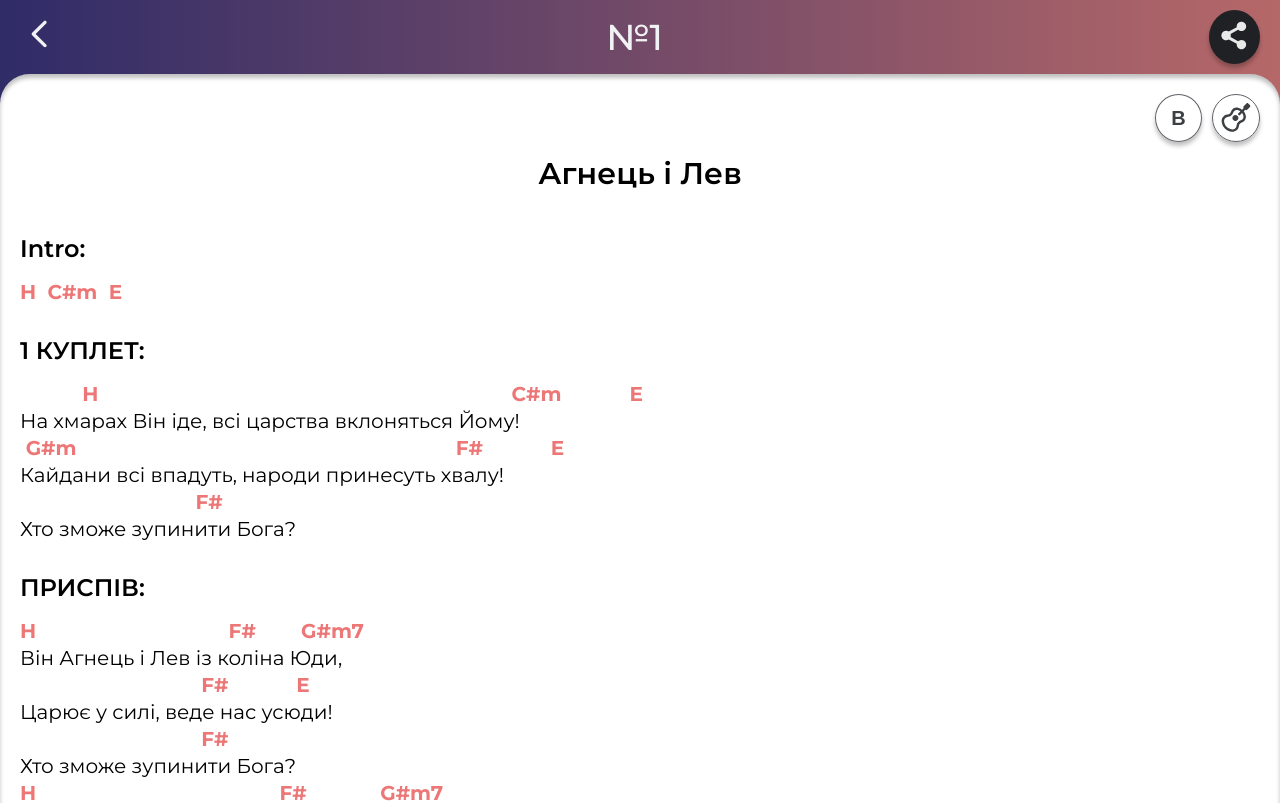
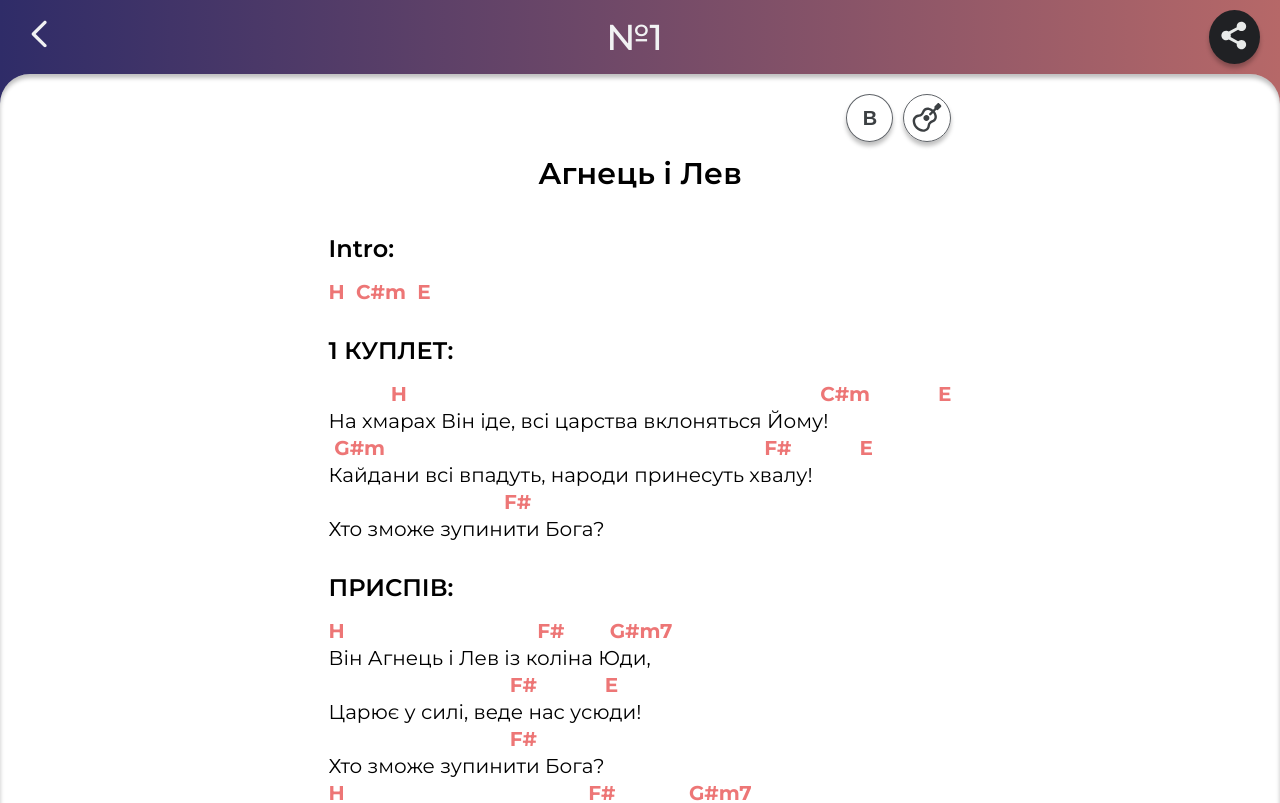
Before and after one commit to UncleLev/worship, a Next.js app: page /song/0 in a window 1280 px wide. Shown: the top 803 px of the page. Built offline with nearby package versions, Linux system fonts and the light colour scheme.

Commit message:
[ui] laptop + metadata

```diff
--- a/src/app/_components/filter/filter.module.scss
+++ b/src/app/_components/filter/filter.module.scss
@@ -3,7 +3,6 @@
 .container {
     padding: 7px 0;
     display: grid;
-    border-bottom: 1px solid color(grey, 200);
 }
 
 .btn {
--- a/src/app/page.module.scss
+++ b/src/app/page.module.scss
@@ -27,6 +27,10 @@
     &__content {
         display: block;
         height: calc(100vh - 80px);
+        @include laptop {
+            max-width: 670px;
+            margin: 0 auto;
+        }
     }
 
     &__search {
@@ -51,7 +55,7 @@
     margin-inline: auto;
     border: 1px solid color(grey);
     box-shadow: 0px 4px 4px 0px rgba(0, 0, 0, 0.25);
-    &> {
+    & > {
         svg {
             width: 30px;
             height: 30px;
--- a/src/app/song/[id]/_components/song-view/song-view.tsx
+++ b/src/app/song/[id]/_components/song-view/song-view.tsx
@@ -33,7 +33,7 @@ const SongView = ({ className, song }: SongViewType) => {
         const hide = localStorage.getItem(hideKey) === "true";
         setHideChords(hide);
         setSelectedKey(song.key);
-    }, []);
+    }, [song.key]);
 
     return (
         <div className={cs(styles.song, className)}>
--- a/src/app/song/[id]/page.module.scss
+++ b/src/app/song/[id]/page.module.scss
@@ -19,58 +19,20 @@
     @include backgroundGradient;
 }
 
-.songContainer {
-    min-height: calc(100vh - 85px);
-    padding: 40px 20px;
-    background: color(white);
-    box-shadow: 0px 4px 4px 0px rgba(0, 0, 0, 0.25) inset;
-    border-radius: 30px 30px 0px 0px;
-}
-
-.song {
-    min-height: calc(100vh - 85px);
-    display: flex;
-    padding: 40px 20px;
-    flex-direction: column;
-    align-items: center;
-    gap: 25px;
-    flex-shrink: 0;
-    border-radius: 30px 30px 0px 0px;
-    background: color(white);
-    box-shadow: 0px 4px 4px 0px rgba(0, 0, 0, 0.25) inset;
-    &__title {
-        color: color(text);
-        font-size: 30px;
-        font-style: normal;
-        font-weight: 600;
-        line-height: 40px; /* 111.111% */
-        margin-bottom: 10px;
+.songList {
+    &__wrapper {
+        display: grid;
+        justify-content: center;
+        background: color(white);
+        border-radius: 30px 30px 0px 0px;
+        box-shadow: 0px 4px 4px 0px rgba(0, 0, 0, 0.25) inset;
+    }
+    &__container {
+        min-height: calc(100vh - 85px);
+        padding: 40px 20px;
+        border-radius: 30px 30px 0px 0px;
+        @include laptop {
+            max-width: 700px;
+        }
     }
 }
-
-.block {
-    display: flex;
-    width: 100%;
-    flex-direction: column;
-    align-items: flex-start;
-    gap: 10px;
-
-    &__title {
-        color: color(text);
-        font-size: 24px;
-        font-style: normal;
-        font-weight: 600;
-        line-height: 40px; /* 166.667% */
-    }
-    &__text {
-        // color: var(--text, #000);
-        // font-family: Montserrat;
-        display: grid;
-        color: color(text);
-        font-size: 20px;
-        font-style: normal;
-        font-weight: 400;
-        line-height: 27px;
-        white-space: pre-wrap;
-    }
-}
--- a/src/app/song/[id]/page.tsx
+++ b/src/app/song/[id]/page.tsx
@@ -6,7 +6,10 @@ import styles from "./page.module.scss";
 
 import { SongType } from "@/shared/types";
 
+import { getFirstTextBlock } from "@/utils/text";
+
 import data from "@/data/songs.json";
+
 export async function generateStaticParams() {
     return data.map(({ index }) => ({
         id: String(index),
@@ -23,6 +26,7 @@ export async function generateMetadata({
 
     return {
         title: song.title,
+        description: getFirstTextBlock(song),
     };
 }
 
@@ -35,8 +39,10 @@ export default function Song({ params }: { params: { id: string } }) {
                 <span>№{+params?.id + 1}</span>
                 <ShareBtn title={song.title} />
             </div>
-            <div className={styles.songContainer}>
-                <SongView song={song as SongType} />
+            <div className={styles.songList__wrapper}>
+                <div className={styles.songList__container}>
+                    <SongView song={song as SongType} />
+                </div>
             </div>
         </div>
     );
--- a/src/shared/styles/mixins.scss
+++ b/src/shared/styles/mixins.scss
@@ -21,3 +21,9 @@
 @mixin backgroundGradient {
     background: linear-gradient(90deg, rgb(47, 44, 104) 0%, rgb(182 104 104) 100%);
 }
+
+@mixin laptop {
+    @media (min-width: 1023px) {
+        @content;
+    }
+}
--- /dev/null
+++ b/src/utils/text.ts
@@ -0,0 +1,21 @@
+import { BlockType, SongBlockType, SongType } from "@/shared/types";
+
+export const getFirstTextBlock = (song: SongType): string => {
+    let result = "";
+    for (let i = 0; i < song.blocks.length; i++) {
+        const block = song.blocks[i];
+        const text = filetChords(block);
+        if (text.length > 0) {
+            result = text.join("\n");
+            break;
+        }
+    }
+
+    return result.slice(0, 150) + "...";
+};
+
+const filetChords = (block: SongBlockType) => {
+    return block.text
+        .filter((text) => text.type !== BlockType.chords)
+        .map((el) => el.text);
+};
```
